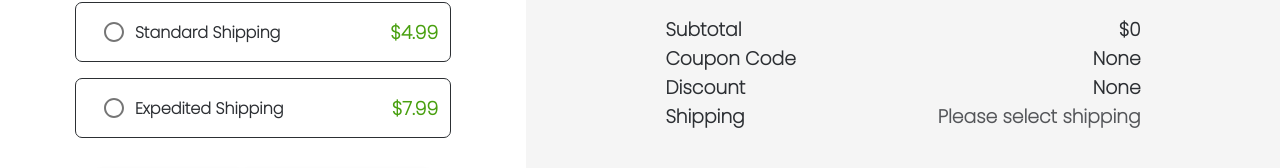
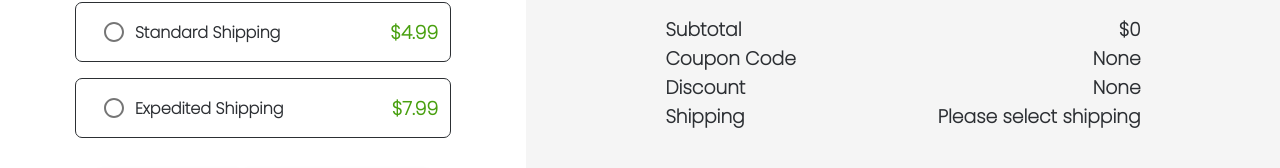
Before and after one commit to jordanlaclair/Candleaf-MERN, a React (Create React App) app in the folder client/: page /shipping in a window 1280 px wide. Shown: the part 509-677 px from the top of the page. Built offline with nearby package versions, Linux system fonts and the light colour scheme.

Commit message:
shipping calculations

```diff
--- a/client/src/components/Shipping.tsx
+++ b/client/src/components/Shipping.tsx
@@ -264,11 +264,11 @@ const Shipping = () => {
 					</DetailsWrapper>
 					<DetailsWrapper>
 						<h3>Shipping</h3>
-						<ShippingText>
+						<ShippingTextBright>
 							{shippingCost === 0
 								? "Please select shipping"
-								: `$${shippingCost}`}
-						</ShippingText>
+								: `$${Math.round(shippingCost * 100 + Number.EPSILON) / 100}`}
+						</ShippingTextBright>
 					</DetailsWrapper>
 				</DetailsOuterWrapper>
 				<HorizontalLine />
@@ -326,3 +326,7 @@ const ButtonWrapper = styled.div`
 	justify-content: space-between;
 	align-items: center;
 `;
+
+const ShippingTextBright = styled(ShippingText)`
+	opacity: 1;
+`;
--- a/client/src/store/actions/usersActionCreator.tsx
+++ b/client/src/store/actions/usersActionCreator.tsx
@@ -875,15 +875,14 @@ export const updateShippingCost =
 
 			let price = 0;
 
-			//every 500grams is $1
+			//every 800 grams is $1
 			switch (shippingMethod) {
 				case ShippingMethod.STANDARD:
-					price = cartWeight / 500 + 5;
+					price = cartWeight / 800 + 5;
 					break;
 				case ShippingMethod.EXPEDITED:
-					price = cartWeight / 500 + 7;
+					price = cartWeight / 800 + 7;
 					break;
-
 				default:
 					price = 0;
 					break;
```
